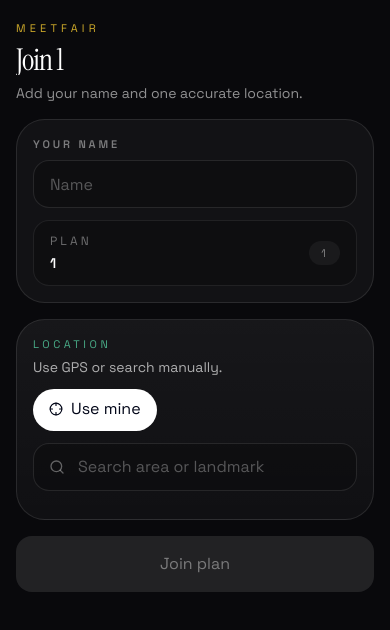
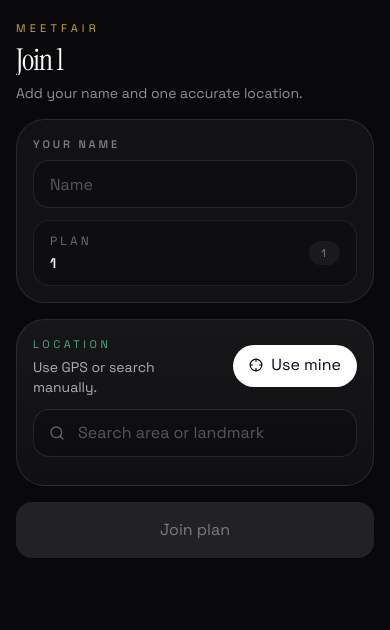
Before and after one commit to Akhilesh-Ojha/where-to, a Next.js app: page /join/1 in a window 390 px wide. Shown: the top 630 px of the page. Built offline with nearby package versions, Linux system fonts and the light colour scheme.

Commit message:
Fixed css issue

```diff
--- a/src/components/join-page.tsx
+++ b/src/components/join-page.tsx
@@ -280,7 +280,7 @@
           </section>
 
           <section className="overflow-hidden rounded-[1.8rem] border border-white/10 bg-[linear-gradient(180deg,rgba(255,255,255,0.06),rgba(255,255,255,0.03))] p-4">
-            <div className="flex flex-col gap-3 sm:flex-row sm:items-center sm:justify-between">
+            <div className="flex items-center justify-between gap-3">
               <div className="min-w-0">
                 <p className="text-[11px] uppercase tracking-[0.32em] text-emerald-300/70">Location</p>
                 <p className="mt-1 text-sm text-white/65">Use GPS or search manually.</p>
@@ -288,7 +288,7 @@
               <button
                 type="button"
                 onClick={handleUseCurrentLocation}
-                className="w-fit shrink-0 rounded-full bg-white px-4 py-2 text-xs font-semibold text-slate-950"
+                className="shrink-0 rounded-full bg-white px-4 py-2 text-xs font-semibold text-slate-950"
               >
                 <span className="inline-flex items-center gap-2">
                   <Crosshair className="h-3.5 w-3.5" />
```
